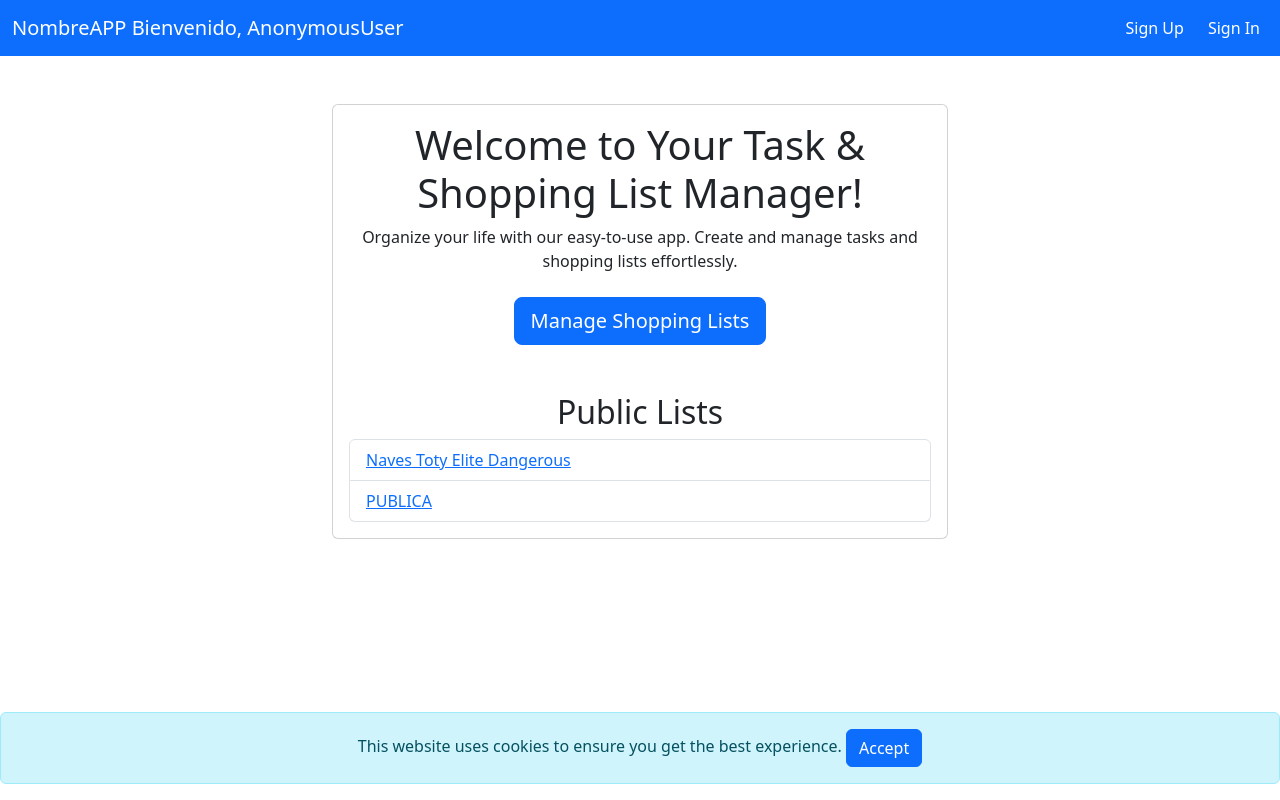
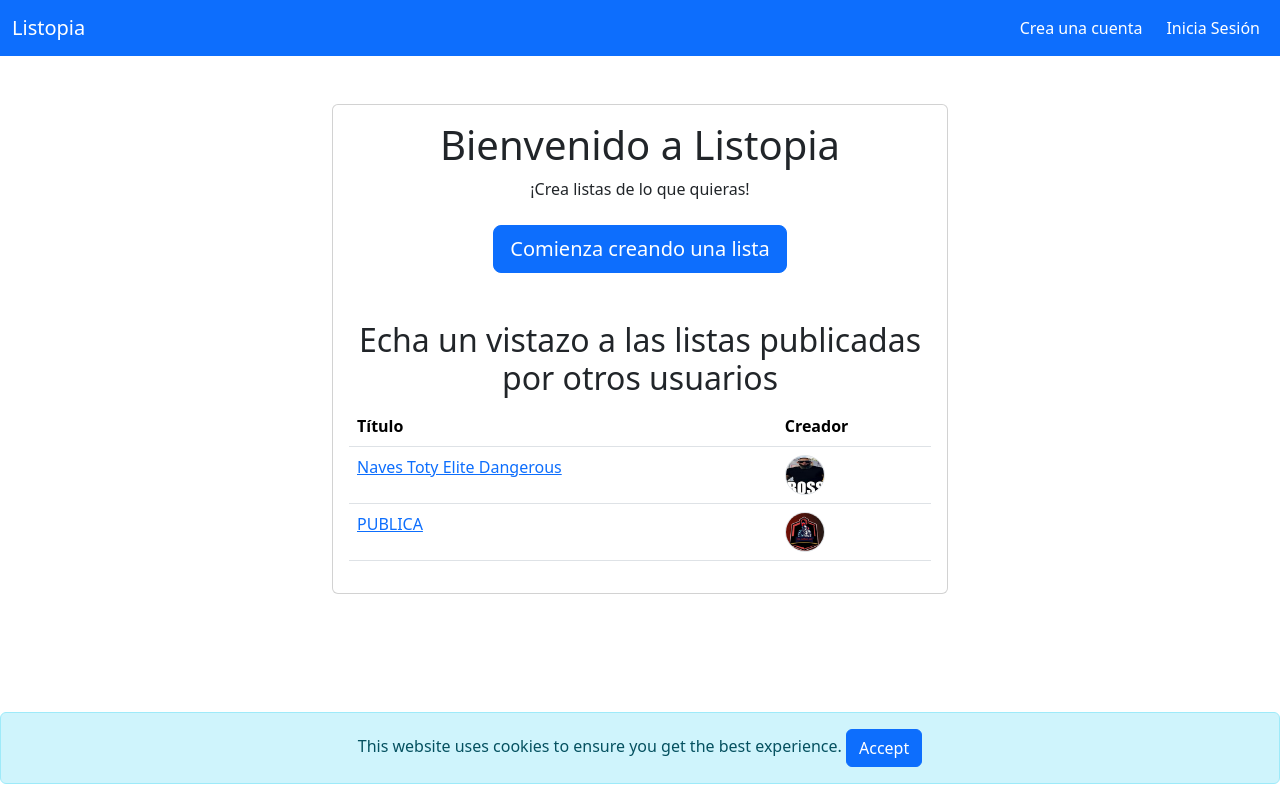
Before and after one commit to SergioP-S/Django-TFC, a Django app: page / in a window 1280 px wide. Run offline with Django 5.2, Linux system fonts and the light colour scheme; data comes from the database, SQL or seed files in the repository; both versions use the stored data as it was after the commit; some libraries are stand-ins or nearby versions.

Commit message:
Actualizada la lógica de formularios y vistas para mejorar la gestión de listas y perfiles de usuario. Se modificaron textos en las plantillas para una mejor experiencia de usuario y se implementó la lógica de restablecimiento de contraseña con un nuevo formulario.

```diff
--- a/DJANGO-TAREAS/auth_app/models.py
+++ b/DJANGO-TAREAS/auth_app/models.py
@@ -41,6 +41,6 @@ def delete_old_pic(sender, instance, **kwargs):
         except Profile.DoesNotExist:
             return
         else:
-            if old_pic and old_pic != instance.pic:
+            if old_pic and old_pic != instance.pic and old_pic.name != 'profile_pics/default.jpg':
                 if os.path.isfile(old_pic.path):
                     os.remove(old_pic.path)
--- a/DJANGO-TAREAS/auth_app/templates/base_auth.html
+++ b/DJANGO-TAREAS/auth_app/templates/base_auth.html
@@ -8,13 +8,12 @@
     <link href="https://cdn.jsdelivr.net/npm/bootstrap@5.3.3/dist/css/bootstrap.min.css" rel="stylesheet" integrity="sha384-QWTKZyjpPEjISv5WaRU9OFeRpok6YctnYmDr5pNlyT2bRjXh0JMhjY6hW+ALEwIH" crossorigin="anonymous">
     <script src="https://cdn.jsdelivr.net/npm/bootstrap@5.3.3/dist/js/bootstrap.bundle.min.js" integrity="sha384-YvpcrYf0tY3lHB60NNkmXc5s9fDVZLESaAA55NDzOxhy9GkcIdslK1eN7N6jIeHz" crossorigin="anonymous"></script>
     <script src="https://cdn.jsdelivr.net/npm/sweetalert2@11"></script>
-    <!-- Removed MDBootstrap CSS and JS -->
 </head>
 
 <body>
     <nav class="navbar navbar-expand-lg bg-primary navbar-dark">
         <div class="container-fluid">
-            <a class="navbar-brand" href="{% url 'home' %}">NombreAPP <span>Bienvenido, {{ user }}</span></a>
+            <a class="navbar-brand" href="{% url 'home' %}">Listopia</a>
             <button class="navbar-toggler" type="button" data-bs-toggle="collapse" data-bs-target="#navbarNav" aria-controls="navbarNav" aria-expanded="false" aria-label="Toggle navigation">
                 <span class="navbar-toggler-icon"></span>
             </button>
@@ -22,24 +21,25 @@
                 <ul class="navbar-nav ms-auto">
                     {% if user.is_authenticated %}
                         <li class="nav-item">
-                            <a class="nav-link text-white" href="{% url 'lists' %}"><i class="fas fa-list mx-1"></i> My Lists</a>
+                            <a class="nav-link text-white" href="{% url 'lists' %}"><i class="fas fa-list mx-1"></i>Mis Listas</a>
                         </li>
                         <li class="nav-item dropdown">
                             <a class="nav-link dropdown-toggle text-white" href="#" id="navbarDropdown" role="button" data-bs-toggle="dropdown" aria-expanded="false">
-                                <i class="fas fa-user mx-1"></i> Profile
+                                <img src="../../media/{{ user.profile.pic }}" class="rounded-circle border" alt="{{user.username}}" style="width: 30px; height: 30px;"></i>
                             </a>
                             <ul class="dropdown-menu dropdown-menu-end" aria-labelledby="navbarDropdown">
-                                <li><a class="dropdown-item" href="{% url 'user_details' username=user.username %}">My Account</a></li>
+                                <p>{{user.username}}</p>
+                                <li><a class="dropdown-item" href="{% url 'user_details' username=user.username %}">Mi Cuenta</a></li>
                                 <li><a class="dropdown-item" href="{% url 'complete_profile' %}">Complete Profile</a></li>
-                                <li><a class="dropdown-item text-danger" href="{% url 'logout' %}">Log Out</a></li>
+                                <li><a class="dropdown-item text-danger" href="{% url 'logout' %}">Cerrar Sesión</a></li>
                             </ul>
                         </li>
                     {% else %}
                         <li class="nav-item">
-                            <a class="nav-link text-white" href="{% url 'signup' %}"><i class="fas fa-user-plus mx-1"></i> Sign Up</a>
+                            <a class="nav-link text-white" href="{% url 'signup' %}"><i class="fas fa-user-plus mx-1"></i>Crea una cuenta</a>
                         </li>
                         <li class="nav-item">
-                            <a class="nav-link text-white" href="{% url 'signin' %}"><i class="fas fa-sign-in-alt mx-1"></i> Sign In</a>
+                            <a class="nav-link text-white" href="{% url 'signin' %}"><i class="fas fa-sign-in-alt mx-1"></i>Inicia Sesión</a>
                         </li>
                     {% endif %}
                 </ul>
--- a/DJANGO-TAREAS/auth_app/templates/home.html
+++ b/DJANGO-TAREAS/auth_app/templates/home.html
@@ -6,20 +6,35 @@
             <div class="col-md-6">
                 <div class="card mt-5">
                     <div class="card-body">
-                        <h1 class="card-title text-center">Welcome to Your Task & Shopping List Manager!</h1>
-                        <p class="card-text text-center">Organize your life with our easy-to-use app. Create and manage tasks and shopping lists effortlessly.</p>
+                        <h1 class="card-title text-center">Bienvenido a Listopia</h1>
+                        <p class="card-text text-center">¡Crea listas de lo que quieras!</p>
                         <div class="text-center mt-4">
-                           <a href="{% url 'lists' %}" class="btn btn-primary btn-lg ml-3"><i class="fas fa-shopping-cart"></i> Manage Shopping Lists</a>
+                           <a href="{% url 'create_list' %}" class="btn btn-primary btn-lg ml-3"><i class="fas fa-shopping-cart"></i>Comienza creando una lista</a>
                         </div>
                         <div class="mt-5">
-                            <h2 class="text-center">Public Lists</h2>
-                            <ul class="list-group">
-                                {% for list in public_lists %}
-                                    <li class="list-group-item">
-                                        <a href="{% url 'list_details' list.id %}">{{ list.name }}</a>
-                                    </li>
-                                {% endfor %}
-                            </ul>
+                            <h2 class="text-center">Echa un vistazo a las listas publicadas por otros usuarios</h2>
+                            <table class="table">
+                                <thead>
+                                    <tr>
+                                        <th scope="col">Título</th>
+                                        <th scope="col">Creador</th>
+                                    </tr>
+                                </thead>
+                                <tbody>
+                                    {% for list in public_lists %}
+                                        <tr>
+                                            <td>
+                                                <a href="{% url 'list_details' list.id %}">{{ list.name }}</a>
+                                            </td>
+                                            <td>
+                                                <a href="{% url 'user_details' list.creator.username %}" title="{{list.creator.username}}">
+                                                    <img src="../../media/{{ list.creator.profile.pic }}" class="rounded-circle border" alt="{{list.creator.username}}" style="width: 40px; height: 40px;">
+                                                </a>
+                                            </td>
+                                        </tr>
+                                    {% endfor %}
+                                </tbody>
+                            </table>
                         </div>
                     </div>
                 </div>
--- a/DJANGO-TAREAS/auth_app/views.py
+++ b/DJANGO-TAREAS/auth_app/views.py
@@ -217,12 +217,12 @@ def complete_profile(request):
 def reset_password(request):
     if request.method == 'GET':
         if request.user.is_authenticated:
-            return render(request, 'reset_password.html', {'form': PasswordResetForm()})
+            return render(request, 'reset_password.html', {'form': SetPasswordForm(user=request.user)})
         else:
             return render(request, 'reset_password_email.html', {'form': PasswordResetEmailForm()})
     else:
         if request.user.is_authenticated:
-            form = PasswordResetForm(request.POST)
+            form = SetPasswordForm(user=request.user, data=request.POST)
             if form.is_valid():
                 new_password = form.cleaned_data['new_password1']
                 request.user.set_password(new_password)
--- a/DJANGO-TAREAS/lists/forms.py
+++ b/DJANGO-TAREAS/lists/forms.py
@@ -22,7 +22,7 @@ class ItemStatusForm(ModelForm):
 class ModifyListForm(ModelForm):
     class Meta:
         model = List
-        fields = ['description', 'is_public'] #¿Añadir nombre de la lista, se puede modificar ?
+        fields = ['description', 'is_public']
 
 class ModifyItemForm(ModelForm):
     class Meta:
--- a/DJANGO-TAREAS/lists/templates/lists.html
+++ b/DJANGO-TAREAS/lists/templates/lists.html
@@ -2,8 +2,9 @@
 
 {% block content %}
 <div class="container col-12 col-md-10 col-lg-8 border p-4 mx-auto mt-4 text-white">
-    <h1 class="text-dark">{{title}}</h1>
+    <h1 class="text-dark">Mis Listas</h1>
     <p class="text-dark">Verde = Creador, Amarilla = Colaborador</p>
+    <p></p>
     {% for list in lists %}
     {% if request.user == list.creator %}
     <div class="container bg-success p-2 m-3">
@@ -20,7 +21,7 @@
                 {% endfor %}
             </div>
         </div>
-        <a class="btn btn-dark mt-2" href="{% url 'list_details' list.id %}">Show more</a>
+        <a class="btn btn-dark mt-2" href="{% url 'list_details' list.id %}">Ver</a>
     </div>
     {% endfor %}
 </div>
```
Also changed, not shown: DJANGO-TAREAS/APUNTES.txt (+4 -9 lines), DJANGO-TAREAS/auth_app/templates/complete_profile.html (+6 -6 lines), DJANGO-TAREAS/db.sqlite3, DJANGO-TAREAS/media/profile_pics/29.png (added).
